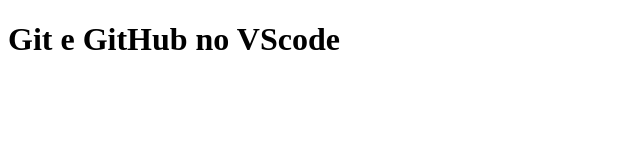
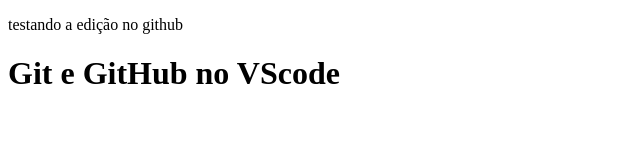
Before and after one commit to FrancisAmorim/test-commit, a plain HTML site: page index.html in a window 1280 px wide. Shown: the whole page, without its empty margins (0-640 px from the left). Drawn offline with Linux system fonts and the light colour scheme.

Commit message:
Update index.html

```diff
--- a/index.html
+++ b/index.html
@@ -4,6 +4,7 @@
     <meta charset="UTF-8">
     <meta name="viewport" content="width=device-width, initial-scale=1.0">
     <title>Git e GitHub</title>
+    <p>testando a edição no github</p>
 
 </head>
 <body>
```
